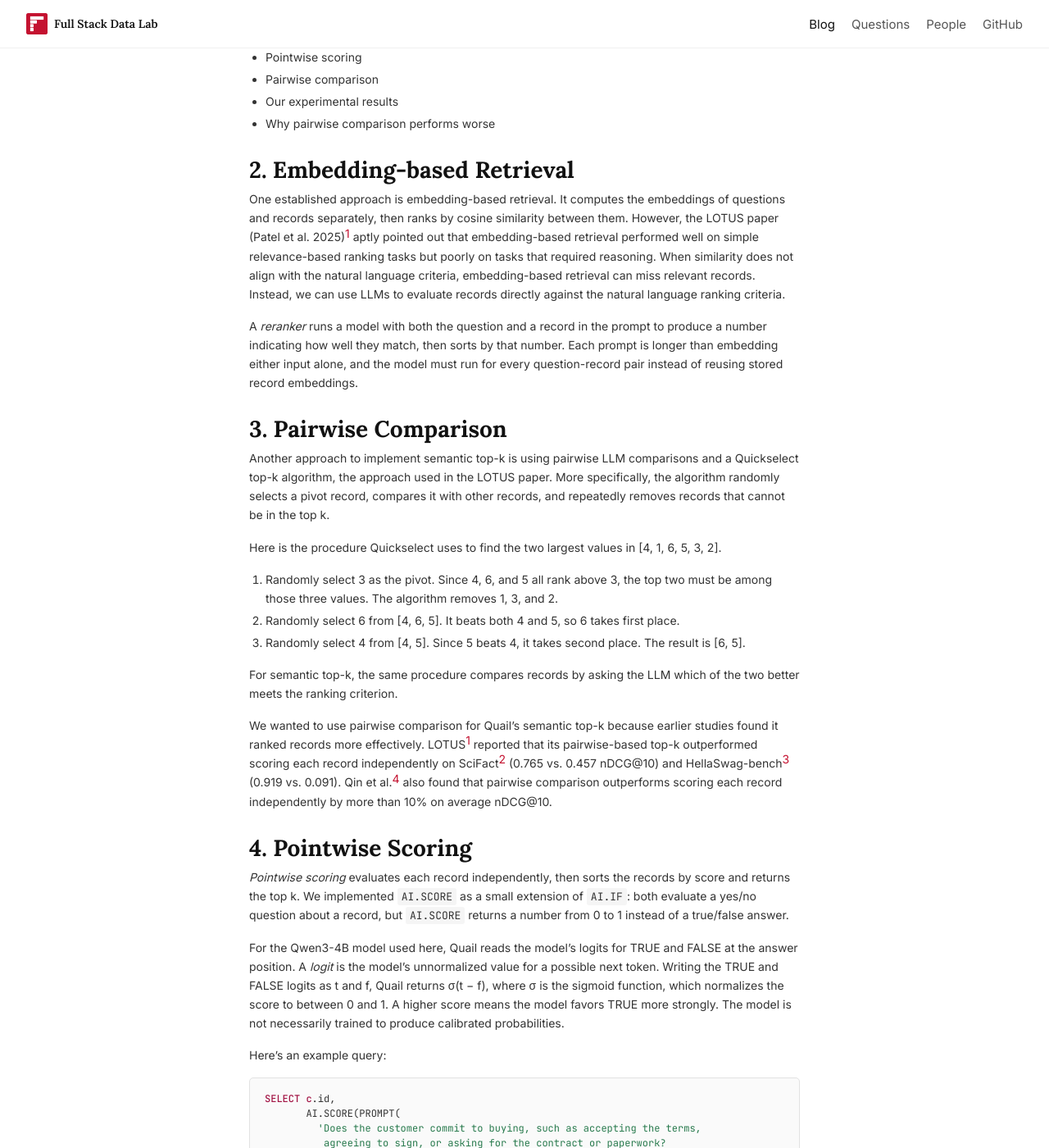
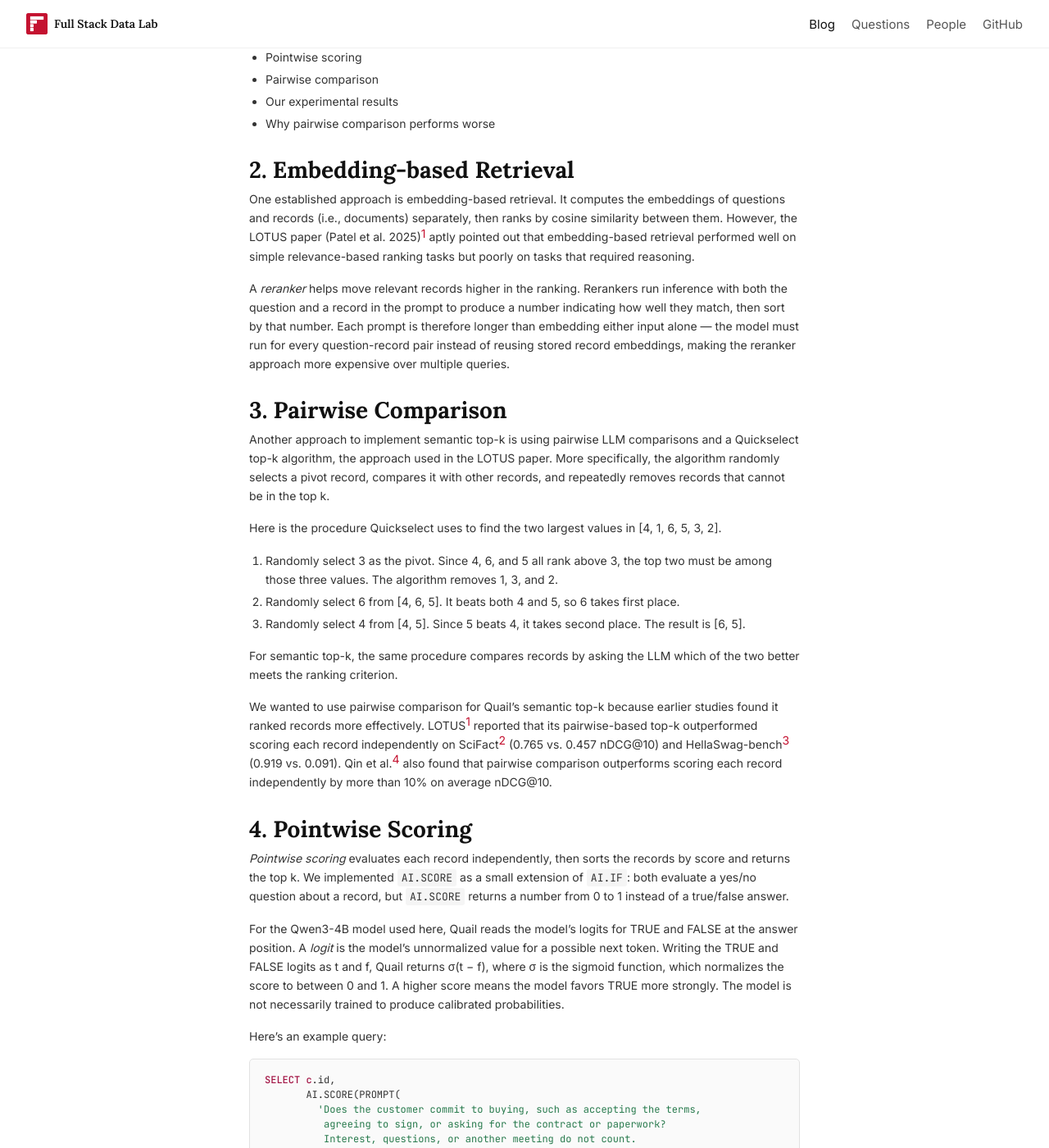
Before and after one commit to fsdatalab/fsdatalab.github.io, a Jekyll site: the page built from _posts/2026-11-23-ai-rank.md, in a window 1280 px wide and 1400 px high, scrolled down 794 px. Shown: the whole window at 82% size. Built offline with Jekyll 4.4.1, drawn with Linux system fonts in a browser that asks for light colours; some of the changed text lies outside the part shown.

Commit message:
Clarify ranking results and preserve the lab stylesheet in Pages builds

```diff
--- a/_layouts/default.html
+++ b/_layouts/default.html
@@ -3,7 +3,7 @@
 <head>
   <meta charset="utf-8">
   <meta name="viewport" content="width=device-width, initial-scale=1">
-  <link rel="stylesheet" href="{{ '/assets/css/style.css' | relative_url }}">
+  <link rel="stylesheet" href="{{ '/assets/css/lab.css' | relative_url }}">
   <link rel="icon" type="image/png" sizes="200x200" href="{{ '/assets/logo.png' | relative_url }}">
   <link rel="icon" type="image/png" sizes="32x32" href="{{ '/assets/favicon-32.png' | relative_url }}">
   <link rel="apple-touch-icon" sizes="180x180" href="{{ '/assets/apple-touch-icon.png' | relative_url }}">
--- a/_posts/2026-11-23-ai-rank.md
+++ b/_posts/2026-11-23-ai-rank.md
@@ -36,9 +36,9 @@ We'll go through:
 
 ## 2. Embedding-based Retrieval
 
-One established approach is embedding-based retrieval. It computes the embeddings of questions and records separately, then ranks by cosine similarity between them. However, the LOTUS paper (Patel et al. 2025)[^1] aptly pointed out that embedding-based retrieval performed well on simple relevance-based ranking tasks but poorly on tasks that required reasoning. When similarity does not align with the natural language criteria, embedding-based retrieval can miss relevant records. Instead, we can use LLMs to evaluate records directly against the natural language ranking criteria.
+One established approach is embedding-based retrieval. It computes the embeddings of questions and records (i.e., documents) separately, then ranks by cosine similarity between them. However, the LOTUS paper (Patel et al. 2025)[^1] aptly pointed out that embedding-based retrieval performed well on simple relevance-based ranking tasks but poorly on tasks that required reasoning.
 
-A *reranker* runs a model with both the question and a record in the prompt to produce a number indicating how well they match, then sorts by that number. Each prompt is longer than embedding either input alone, and the model must run for every question-record pair instead of reusing stored record embeddings.
+A *reranker* helps move relevant records higher in the ranking. Rerankers run inference with both the question and a record in the prompt to produce a number indicating how well they match, then sort by that number. Each prompt is therefore longer than embedding either input alone --- the model must run for every question-record pair instead of reusing stored record embeddings, making the reranker approach more expensive over multiple queries.
 
 ## 3. Pairwise Comparison
 
@@ -81,9 +81,7 @@ LIMIT 25
 
 ## 5. Pointwise Beats Pairwise
 
-<aside class="review-note" style="margin: 1.25rem 0; padding: 0.85rem 1rem; border-radius: 6px; background: #edf3fc; color: #183b68; font-size: 0.9rem; line-height: 1.6;" aria-label="Comment from Shreya"><strong style="color: inherit;">Shreya:</strong> Can we link to each dataset and explain where its ground truth labels come from?</aside>
-
-We evaluated each ranking using **Precision@25**: the fraction of its 25 highest-ranked records that meet the task’s criterion.
+We evaluated each ranking using **Precision@25**: the fraction of its 25 highest-ranked records that meet the task’s criterion.[^precision]
 
 We compared four methods on three business-relevant semantic top-k tasks:
 
@@ -102,6 +100,8 @@ All four methods use models with 4 billion parameters. **Pointwise** and **Pairw
 </figure>
 
 **To our surprise, pointwise scoring matched pairwise comparison on Precision@25 for Sales (44%) and scored higher on Contract (96% vs. 80%) and Drug Safety (28% vs. 20%). It was 8.2x faster per task (geometric mean).**
+
+The latest Quail release supports pointwise scoring and reranking, both optimized for GPU utilization. Our retrieval and pairwise implementations are experimental and unoptimized. Retrieval could be faster with precomputed embeddings, but we don’t support it because it had lower Precision@25 on all three tasks. We’d still expect pairwise comparison to be slower because comparing records repeatedly requires more floating point operations.
 
 In these experiments, more LLM calls did not improve Precision@25. We are not the only ones to observe this: in another study of semantic top-k, Lenzi et al.[^3] compared two ranking strategies and found that the one requiring more LLM calls generally incurred higher costs without consistently improving ranking quality.
 
@@ -122,7 +122,7 @@ Figure 2 shows how often each model picked the same record after we swapped the
 <figcaption>Figure 2. How often each model picks the same record after we swap the order of the two records in the prompt. 100% means the order never changes the answer. Models are ordered by total parameter count. Jev appears last because its size was not reported.</figcaption>
 </figure>
 
-**Newer models may be able to judge a record on its own.** A model’s weights may already encode enough domain knowledge to recognize which details make a record a strong or weak match for the ranking criterion.
+**Newer, larger models may have been trained on more data from the domains we care about.** A model’s weights may already encode enough domain knowledge to recognize which details make a record a strong or weak match for the ranking criterion. If so, the model may not need to see other records to calibrate its judgment.
 
 **The model may need more reasoning before making a decision.** Some pairwise comparisons may require reasoning. To reduce latency, Quail scores the first token of the answer without generating the full response. We found that when allowed to generate the full response, Qwen3-4B's first-token decision differed from the final decision 28.89% of times on Sales (SF=0.1).
 
@@ -151,6 +151,7 @@ We thank [Modal](https://modal.com/) for sponsoring the compute used in this res
 
 [^scifact]: David Wadden et al. [Fact or Fiction: Verifying Scientific Claims](https://aclanthology.org/2020.emnlp-main.609/). In *EMNLP*, 2020.
 [^hellaswag]: Rowan Zellers et al. [HellaSwag: Can a Machine Really Finish Your Sentence?](https://aclanthology.org/P19-1472/). In *ACL*, 2019.
+[^precision]: Why Precision@k? In our tasks, each record has a yes/no label, and we care how many “yes” records make the top 25. Precision@25 counts each one equally. nDCG gives more weight to records near the top.
 [^sales]: We use the latest call for each deal. A call is positive if the deal links to an activated contract with a recorded customer signature date in [CRMArena-Pro](https://github.com/SalesforceAIResearch/CRMArena).
 [^cuad]: A contract is positive if either `Non-Compete-Answer` or `Exclusivity-Answer` is “Yes” in [CUAD](https://huggingface.co/datasets/theatticusproject/cuad).
 [^biodex]: An article is positive if its `reactions` field includes either “Nausea” or “Vomiting” in [BioDEX-Reactions](https://huggingface.co/datasets/BioDEX/BioDEX-Reactions).
```
Also changed, not shown: assets/css/lab.css (renamed from assets/css/style.css).
